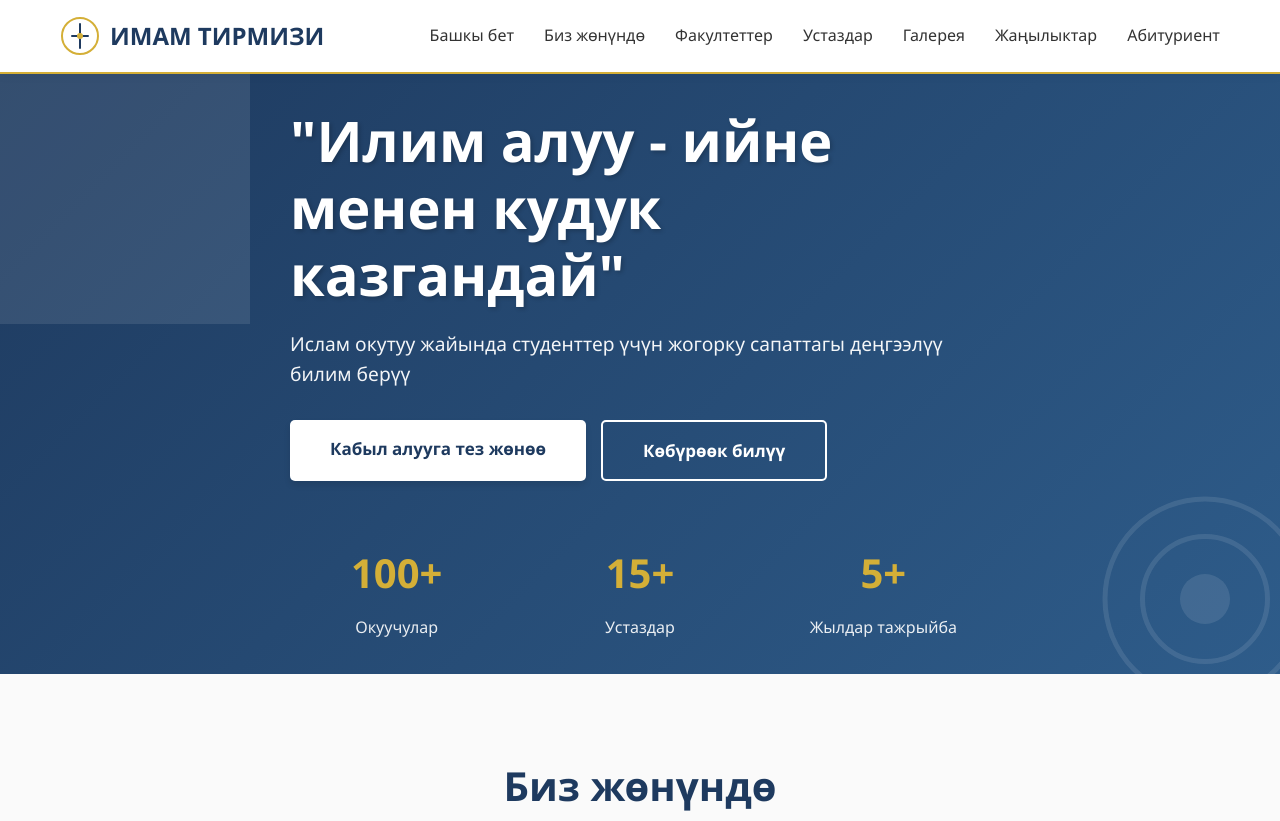
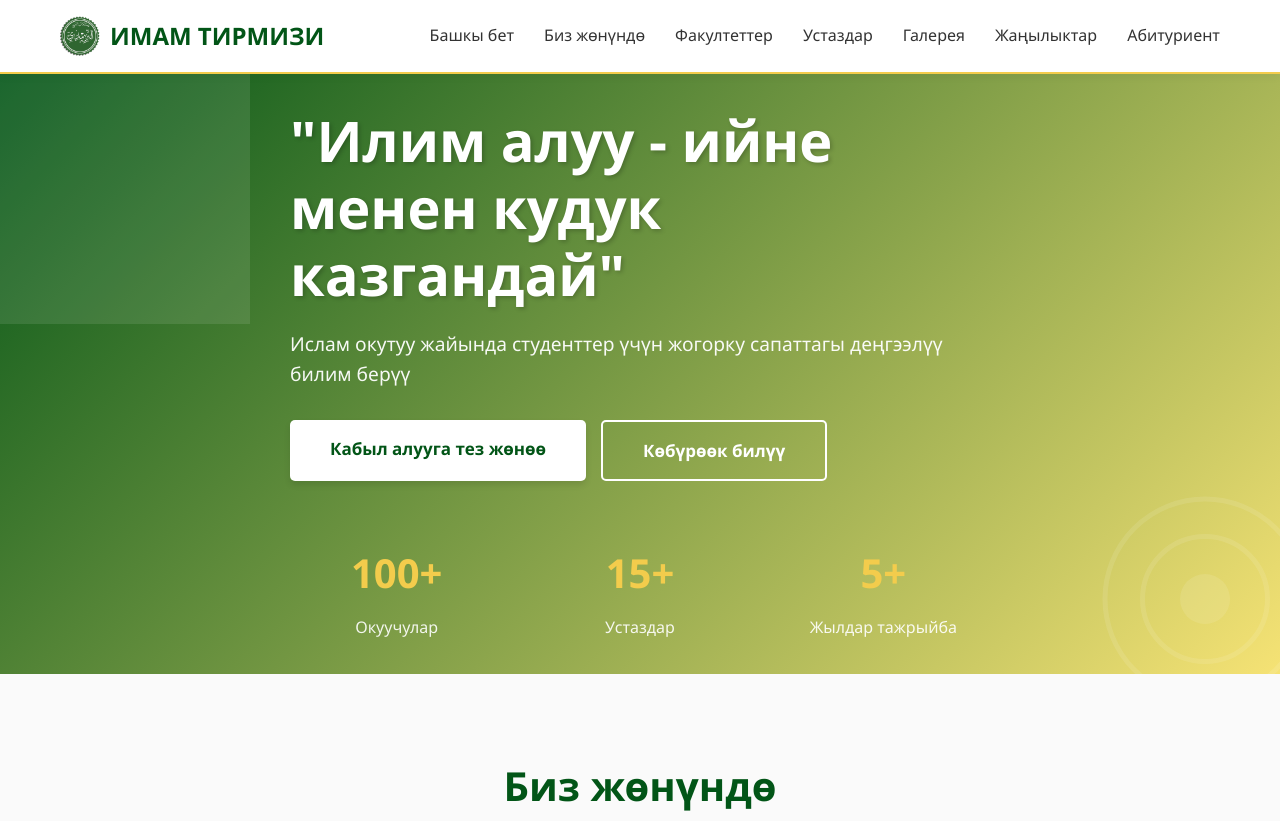
Before and after one commit to eshmattashmatov2022-bit/medrese, a website: page index.html in a window 1280 px wide. Shown: the top 821 px of the page. Drawn offline with Linux system fonts and the light colour scheme.

Commit message:
logo almashtyryldy

```diff
--- a/index.html
+++ b/index.html
@@ -14,11 +14,7 @@
             <div class="container">
                 <div class="nav-wrapper">
                     <div class="logo">
-                        <svg width="40" height="40" viewBox="0 0 40 40" fill="none">
-                            <circle cx="20" cy="20" r="18" stroke="#D4AF37" stroke-width="2"/>
-                            <path d="M20 8v24M12 20h16" stroke="#1E3A5F" stroke-width="2" stroke-linecap="round"/>
-                            <circle cx="20" cy="20" r="3" fill="#D4AF37"/>
-                        </svg>
+                        <img src="images/logo.png" alt="Медресе логотиби" class="logo-img">
                         <span>ИМАМ ТИРМИЗИ</span>
                     </div>
                     <button class="menu-toggle" id="menuToggle">
--- a/style.css
+++ b/style.css
@@ -4,10 +4,10 @@
    ===================================================== */
 
 :root {
-    --primary-color: #1E3A5F;
-    --secondary-color: #D4AF37;
-    --accent-color: #2E5C8A;
-    --light-bg: #F5F5DC;
+    --primary-color: #025517;
+    --secondary-color: #f3cc4c;
+    --accent-color: #f3db51cb;
+    --light-bg: #fcfcfc;
     --text-dark: #333333;
     --text-light: #666666;
     --border-color: #E0E0E0;
@@ -119,6 +119,12 @@
 }
 
 .logo svg {
+    display: block;
+}
+
+.logo-img {
+    height: 40px;
+    width: auto;
     display: block;
 }
 
```
Also changed, not shown: images/logo.png (added).
